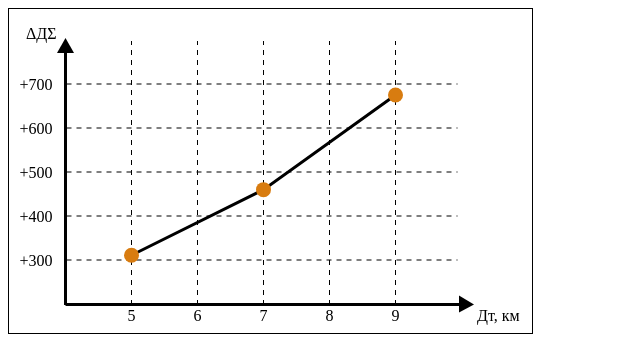
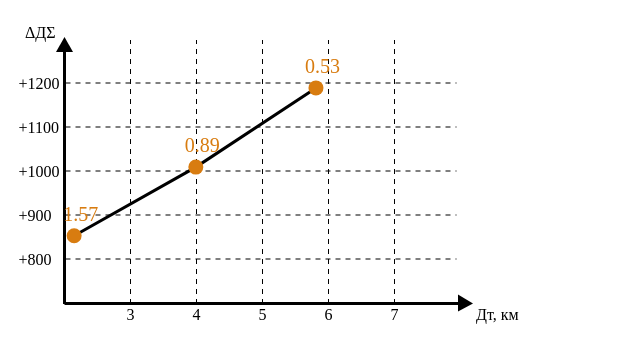
Before and after one commit to krylenger/canvasChart, a plain HTML site: page index.html in a window 1280 px wide. Shown: the whole page, without its empty margins (0-640 px from the left). Drawn offline with Linux system fonts and the light colour scheme.

Commit message:
added correction

```diff
--- a/chart.js
+++ b/chart.js
@@ -98,7 +98,7 @@ const distanceToRender = (amendment) => amendment.distance / 1000
 const distanceAmendmentToRender = (amendment) => Number(amendment.distanceAmendment.toFixed(0))
 const reversalAmendmentToRender = (amendment) => Number(amendment.reversalAmendment.toFixed(2))
 
-const amendmentsToRender = ammendments3.map(amendment => ([
+const amendmentsToRender = ammendments5.map(amendment => ([
 	distanceToRender(amendment),
 	distanceAmendmentToRender(amendment),
 	reversalAmendmentToRender(amendment),
@@ -252,8 +252,9 @@ const draw = () => {
 		amendmentsToRender.forEach(amendment => {
 			const distaneFromBeginningY = (amendment[1] - yPoints[0]) / valueOfPixelY
 			const distaneFromBeginningX = (amendment[0] - xPoints[0]) / valueOfPixelX
+			const correction = amendment[1] / 1000 / valueOfPixelX
 
-			points.push([122.5 + distaneFromBeginningX, 251.5 - distaneFromBeginningY])
+			points.push([122.5 + distaneFromBeginningX - correction, 251.5 - distaneFromBeginningY])
 		})
 
 		//draw lines
@@ -266,14 +267,17 @@ const draw = () => {
 		ctx.stroke()
 
 
-		//draw point
+		//draw points
 		ctx.fillStyle = '#D87C10';
+		ctx.font = '20px openSans'
 
-		points.forEach(point => {
+		points.forEach((point, index) => {
 			ctx.beginPath()
 			ctx.arc(point[0], point[1], 7.5, 0, (Math.PI / 180) * 360, true)
 			ctx.fill()
 			ctx.closePath()
+
+			ctx.fillText(amendmentsToRender[index][2], point[0] - 11, point[1] - 15);
 		})
 
 	}
--- a/index.html
+++ b/index.html
@@ -5,7 +5,6 @@
 	<meta charset="UTF-8">
 	<meta http-equiv="X-UA-Compatible" content="IE=edge">
 	<meta name="viewport" content="width=device-width, initial-scale=1.0">
-	<link rel="stylesheet" href="./style.css">
 	<title>Document</title>
 </head>
 
--- a/style.css
+++ /dev/null
@@ -1,4 +0,0 @@
-.canvas {
-	border: 1px solid black;
-
-}
```
